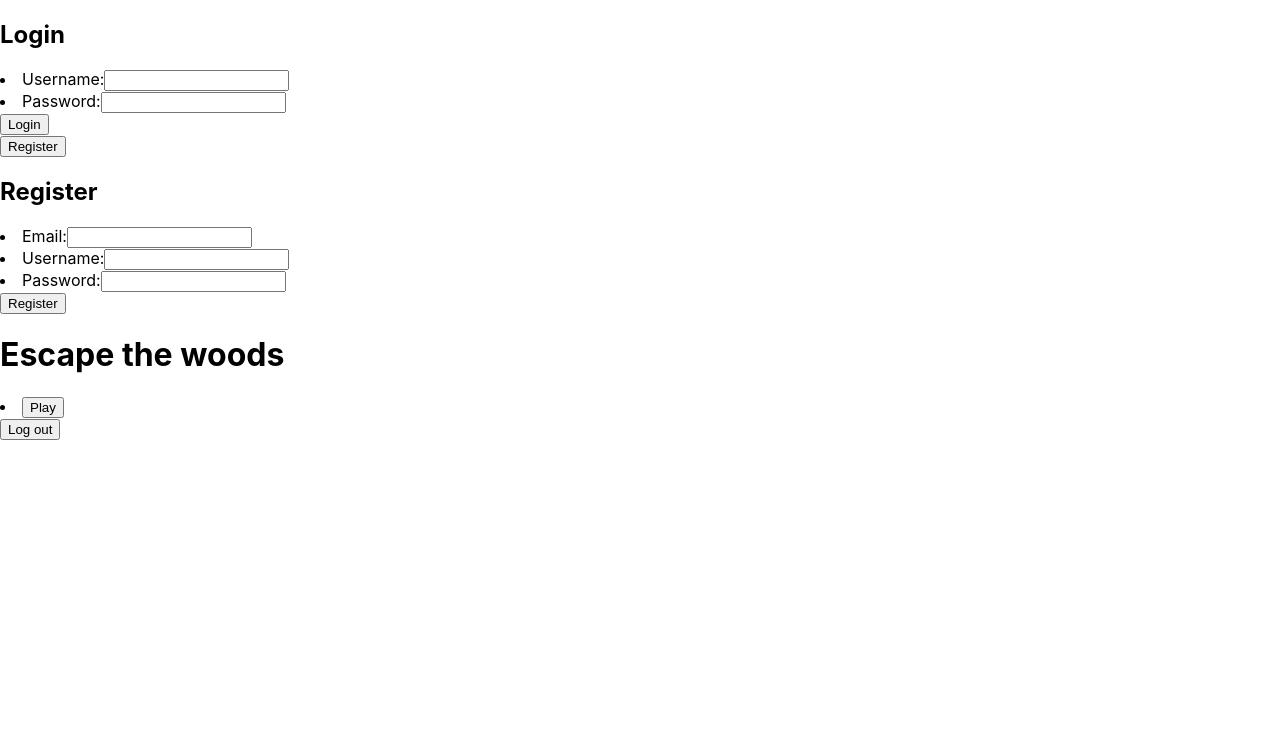
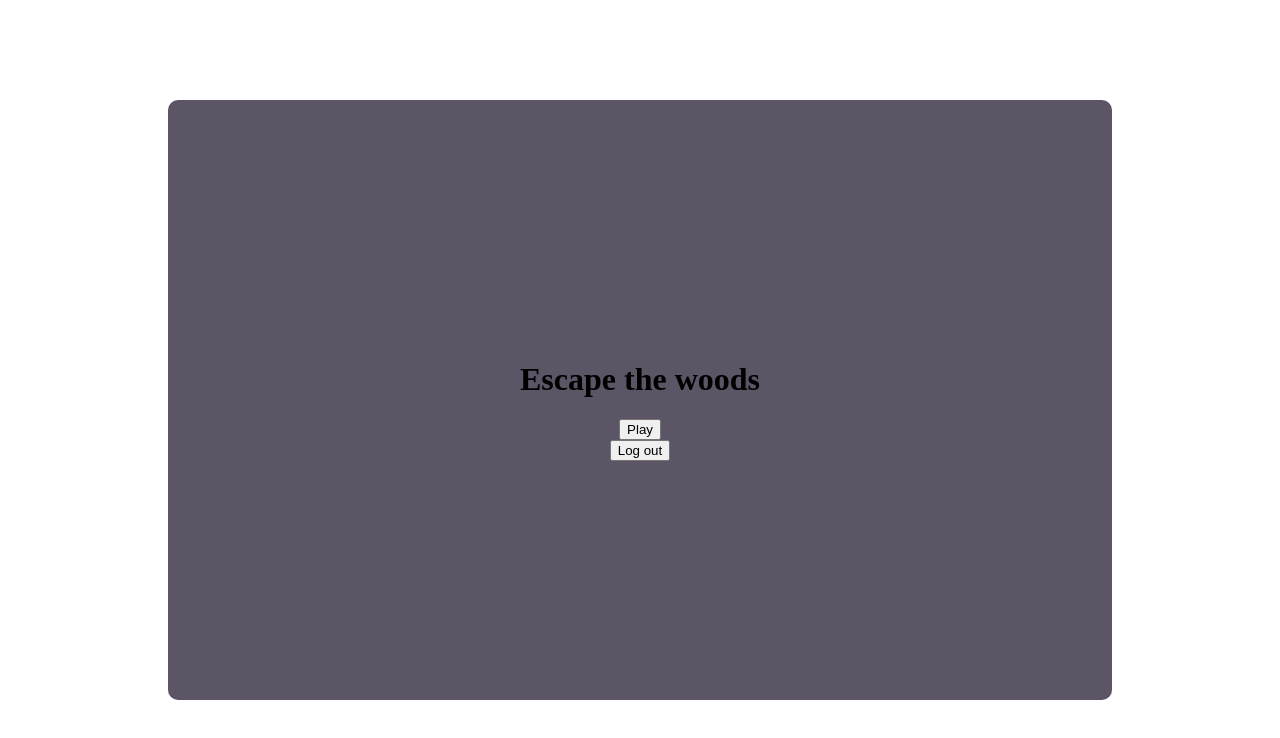
Before and after one commit to Brullegupp/Speluppgift, a React (Create React App) app: page / in a window 1280 px wide. Shown: the top 738 px of the page. Built offline with nearby package versions, Linux system fonts and the light colour scheme.

Commit message:
gamemeny

```diff
--- a/src/App.js
+++ b/src/App.js
@@ -1,14 +1,10 @@
 import Menu from "./components/Menu.js";
-import Login from "./components/Login.js";
-import Register from "./components/Register.js";
 
 
 function App() {
   return (
 
     <div>
-      <Login />
-      <Register />
       <Menu />
       </div>
       )}
--- a/src/components/Menu.js
+++ b/src/components/Menu.js
@@ -1,10 +1,8 @@
 const Menu = () => {
     return(
-        <div>
+        <div className="gamemeny">
             <h1>Escape the woods</h1>
-            <li>
             <button className="play-btn" onClick="clickplay">Play</button>
-            </li>
             <button className="logout-btn" onClick="logout">Log out</button>
         </div>
     )
--- a/src/index.css
+++ b/src/index.css
@@ -1,13 +1,16 @@
-body {
-  margin: 0;
-  font-family: -apple-system, BlinkMacSystemFont, 'Segoe UI', 'Roboto', 'Oxygen',
-    'Ubuntu', 'Cantarell', 'Fira Sans', 'Droid Sans', 'Helvetica Neue',
-    sans-serif;
-  -webkit-font-smoothing: antialiased;
-  -moz-osx-font-smoothing: grayscale;
+.gamemeny {
+  position: absolute;
+  height: 600px;
+  width: 944px;
+  margin: auto;
+  top: 0;
+  right: 0;
+  bottom: 0;
+  left: 0;
+  display: flex;
+  flex-direction: column;
+  justify-content: center;
+  align-items: center;
+  background-color: #5C5566;
+  border-radius: 10px;
 }
-
-code {
-  font-family: source-code-pro, Menlo, Monaco, Consolas, 'Courier New',
-    monospace;
-}
```
